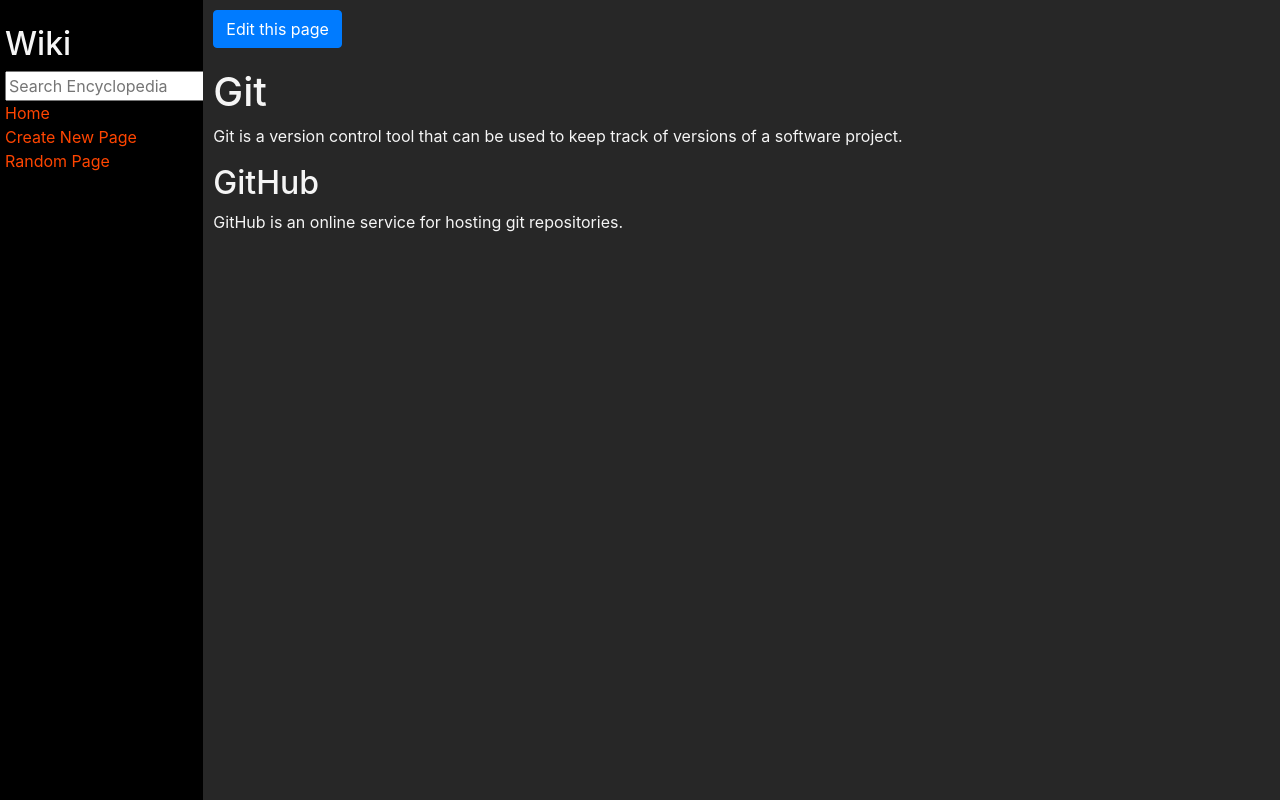
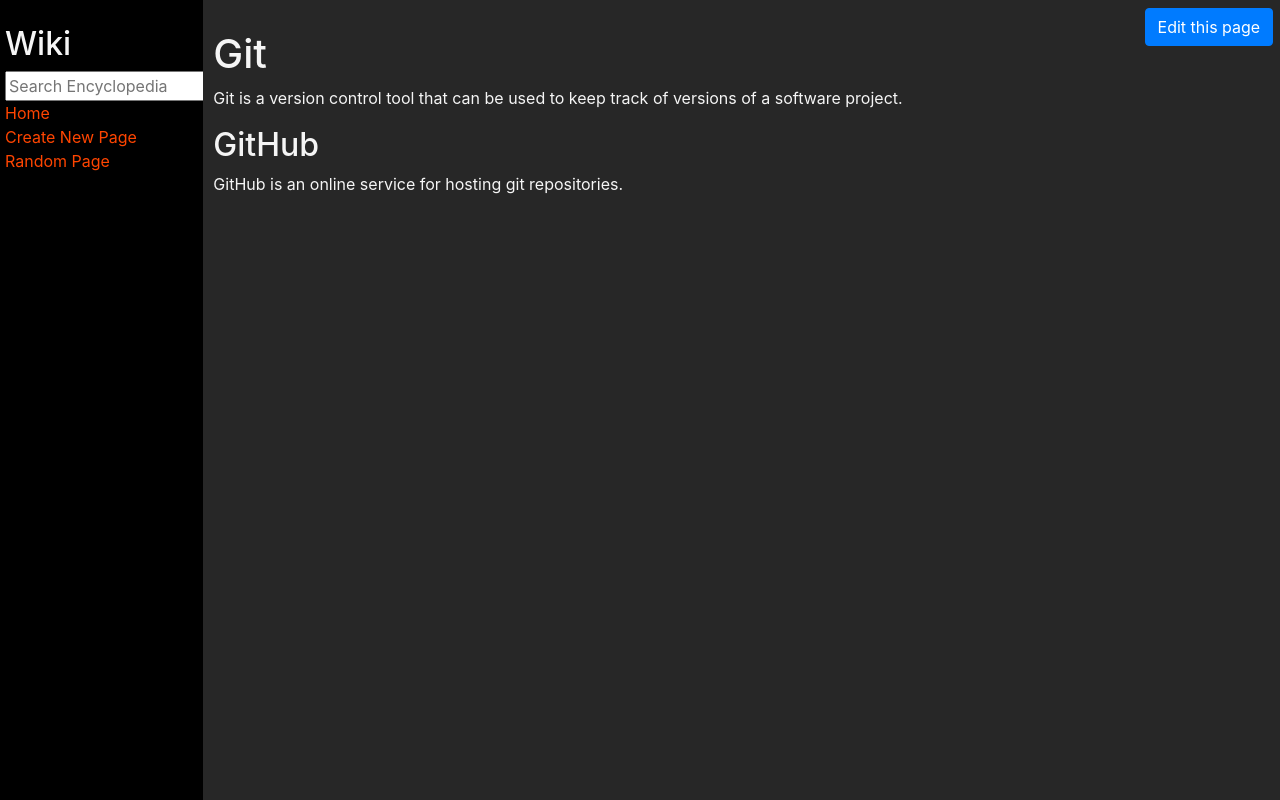
Before and after one commit to Krishnakant-Pal/wiki, a Django app: page /wiki/Git in a window 1280 px wide. Run offline with Django 3.2, Linux system fonts and the light colour scheme; some libraries are stand-ins or nearby versions.

Commit message:
Moved button to right corner

```diff
--- a/encyclopedia/static/encyclopedia/styles.css
+++ b/encyclopedia/static/encyclopedia/styles.css
@@ -52,3 +52,9 @@
 .row {
     background-color: black;
 }
+
+.right-corner-button {
+    position: absolute;
+    top: 1%;
+    right: 2%;
+  }
--- a/encyclopedia/templates/encyclopedia/entry_page.html
+++ b/encyclopedia/templates/encyclopedia/entry_page.html
@@ -7,6 +7,6 @@
 
 {% block body %}
 
-    <a class="btn btn-primary" href="{% url 'wiki:edit_entry' title %}"{{ title }}>Edit this page</a>
+    <a class="btn btn-primary right-corner-button" href="{% url 'wiki:edit_entry' title %}"{{ title }}>Edit this page</a>
     <div>{{entries|safe}} </div>
 {% endblock %}
```
